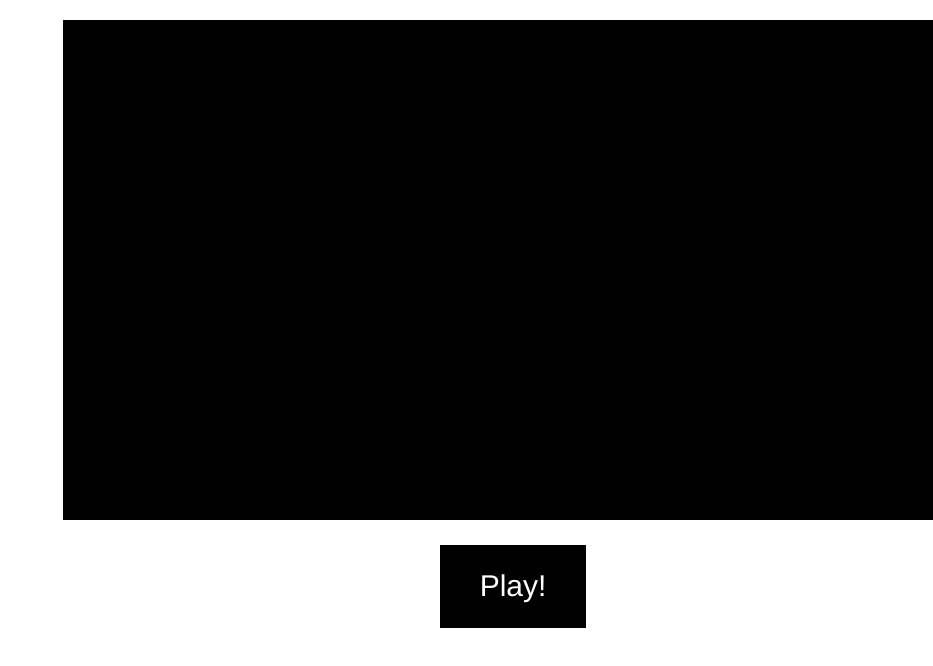
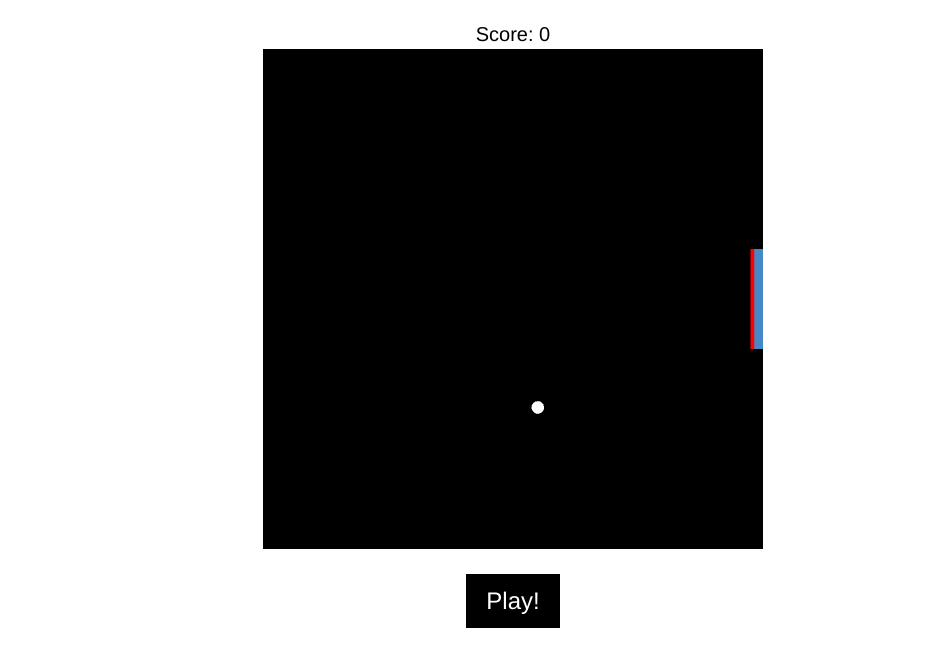
Before and after one commit to Zpeugh/rt_rendering, a plain HTML site: page lab2/index.html in a window 1280 px wide. Both pictures are taken after a click on the button "Play!". Shown: the top 666 px of the page, without its empty margins (347-1280 px from the left). Drawn offline with nearby package versions, Linux system fonts and the light colour scheme.

Commit message:
Adding bouncing ball to the game.  Plus some easy scoring.  Bug in the score multiplier though

```diff
--- a/lab2/css/lab2.css
+++ b/lab2/css/lab2.css
@@ -16,14 +16,19 @@ body {
 }
 
 #start-btn{
-    /*margin-left: 100px;*/
-    padding: 20px 40px;
+    padding: 10px 20px;
     background-color: black;
     display: inline-block;
-    font-size: 30px;
+    font-size: 24px;
     appearance: none;
     box-shadow: none;
     border: none;
     color: white;
     margin-top: 20px;
 }
+
+
+.score-box{
+    font-size: 20px;
+    color: black;
+}
--- a/lab2/index.html
+++ b/lab2/index.html
@@ -47,21 +47,22 @@
 
     <script type="text/javascript" src="js/shader_setup.js"></script>
     <script type="text/javascript" src="js/utilities.js"></script>
+    <script type="text/javascript" src="js/create_objects.js"></script>
     <script type="text/javascript" src="js/display.js"></script>
 
 </head>
 
 <body onload="webGLStart();">
     <div class="row">
-        <div class="col-md-2 col-md-offset-5"></div>
         <div id="begin-box">
-        <canvas id="lab2-canvas" height="500", width="900"></canvas>
-        <div class="row">
-            <button id="start-btn" onclick="begin()">Play!</button>
+            <div class="row score-box">
+                <span>Score: </span><span id="score"></p>
+            </div>
+            <canvas id="lab2-canvas" height="500", width="500"></canvas>
+            <div class="row">
+                <button id="start-btn" onclick="begin()">Play!</button>
+            </div>
         </div>
-        </div>
-    </div>
-
     </div>
 
 </body>
--- /dev/null
+++ b/lab2/js/create_objects.js
@@ -0,0 +1,159 @@
+/**
+ * Date: 2/12/2017
+ * Author: Zach Peugh
+ * Class: CSE 5542
+ * Assignment: Lab 2
+ * Description: Extra utility functions used in the backend.
+ **/
+
+const PADDLE_COLOR = [0.274,0.533,0.7725,1];
+const PADDLE_XR = 1.0;
+const PADDLE_XL = 0.965;
+const PADDLE_YT = 0.2;
+const PADDLE_YB = -0.2;
+const PAD_COLOR = [1,0,0,1];
+const PAD_XR = 0.965;
+const PAD_XL = 0.95;
+const PAD_WIDTH = PAD_XR - PAD_XL;
+const PAD_YT = 0.2;
+const PAD_YB = -0.2;
+const STEM_WIDTH = 0.02;
+const PAD_STEM_XR = PAD_XR + STEM_WIDTH;
+const PAD_STEM_XL = PAD_XR;
+const PAD_STEM_YT = STEM_WIDTH / 2.0;
+const PAD_STEM_YB = -STEM_WIDTH / 2.0;
+const BALL_COLOR = [1,1,1,1];
+const BALL_X = 0.0;
+const BALL_Y = 0.0;
+const BALL_RADIUS = 0.025;
+const DEG_IN_CIRCLE = 360;
+var BALL_X_VELOCITY = -0.01243;
+var BALL_Y_VELOCITY = 0.01446;
+var PADDLE_X_SPEED = 0.1;
+var PADDLE_Y_SPEED = 0.1;
+
+function initializePaddle(){
+    mv_paddle_matrix = mat4.create();
+    mat4.identity(mv_paddle_matrix);
+
+    num_paddle_vertices = 4;
+    num_paddle_indices = 6;
+    num_paddle_colors = 4;
+
+    paddle_vertices.push(PADDLE_XR);    //x- top right
+    paddle_vertices.push(PADDLE_YT);    //y- top right
+    paddle_vertices.push(0.0);          //z- top right
+
+    paddle_vertices.push(PADDLE_XL);    //x- top left
+    paddle_vertices.push(PADDLE_YT);    //y- top left
+    paddle_vertices.push(0.0);          //z- top left
+
+    paddle_vertices.push(PADDLE_XR);    //x- bottom right
+    paddle_vertices.push(PADDLE_YB);    //y- bottom right
+    paddle_vertices.push(0.0);          //z- bottom right
+
+    paddle_vertices.push(PADDLE_XL);    //x- bottom left
+    paddle_vertices.push(PADDLE_YB);    //y- bottom left
+    paddle_vertices.push(0.0);          //z-bottom left
+
+    paddle_indices.push(0);
+    paddle_indices.push(1);
+    paddle_indices.push(2);
+    paddle_indices.push(1);
+    paddle_indices.push(2);
+    paddle_indices.push(3);
+
+    for (var i = 0; i < 4; i++){
+        paddle_colors = paddle_colors.concat(PADDLE_COLOR);
+    }
+}
+
+function initializePad(){
+    mv_pad_matrix = mat4.create();
+    mat4.identity(mv_pad_matrix);
+
+    num_pad_vertices = 8;
+    num_pad_indices = 12;
+    num_pad_colors = 8;
+
+    //Main pad
+    pad_vertices.push(PAD_XR);      //x- top right
+    pad_vertices.push(PAD_YT);      //y- top right
+    pad_vertices.push(0.0);         //z- top right
+
+    pad_vertices.push(PAD_XL);      //x- top left
+    pad_vertices.push(PAD_YT);      //y- top left
+    pad_vertices.push(0.0);         //z- top left
+
+    pad_vertices.push(PAD_XR);      //x- bottom right
+    pad_vertices.push(PAD_YB);      //y- bottom right
+    pad_vertices.push(0.0);         //z- bottom right
+
+    pad_vertices.push(PAD_XL);      //x- bottom left
+    pad_vertices.push(PAD_YB);      //y- bottom left
+    pad_vertices.push(0.0);         //z-bottom left
+
+    pad_indices.push(0);
+    pad_indices.push(1);
+    pad_indices.push(2);
+    pad_indices.push(1);
+    pad_indices.push(2);
+    pad_indices.push(3);
+
+    for (var i = 0; i < 4; i++){
+        pad_colors = pad_colors.concat(PAD_COLOR);
+    }
+
+    //Extending lever
+    pad_vertices.push(PAD_STEM_XR);     //x- top right
+    pad_vertices.push(PAD_STEM_YT);     //y- top right
+    pad_vertices.push(0.0);             //z- top right
+
+    pad_vertices.push(PAD_STEM_XL);     //x- top left
+    pad_vertices.push(PAD_STEM_YT);     //y- top left
+    pad_vertices.push(0.0);             //z- top left
+
+    pad_vertices.push(PAD_STEM_XR);     //x- bottom right
+    pad_vertices.push(PAD_STEM_YB);     //y- bottom right
+    pad_vertices.push(0.0);             //z- bottom right
+
+    pad_vertices.push(PAD_STEM_XL);     //x- bottom left
+    pad_vertices.push(PAD_STEM_YB);     //y- bottom left
+    pad_vertices.push(0.0);             //z-bottom left
+
+    pad_indices.push(4);
+    pad_indices.push(5);
+    pad_indices.push(6);
+    pad_indices.push(5);
+    pad_indices.push(6);
+    pad_indices.push(7);
+
+    for (var i = 0; i < 4; i++){
+        pad_colors = pad_colors.concat(PADDLE_COLOR);
+    }
+
+}
+
+function initializeBall(){
+    mv_ball_matrix = mat4.create();
+    mat4.identity(mv_ball_matrix);
+
+    num_ball_vertices = DEG_IN_CIRCLE + 1;
+    num_ball_colors = num_ball_vertices;
+
+    ball_vertices.push(BALL_X);     //x
+    ball_vertices.push(BALL_Y);     //y
+    ball_vertices.push(0.0);        //z
+    ball_colors = ball_colors.concat(BALL_COLOR);
+
+    for (var i = 0; i < DEG_IN_CIRCLE; i++){
+        ball_vertices.push(BALL_X + BALL_RADIUS * Math.cos( degToRad(i) ) );   //x
+        ball_vertices.push(BALL_Y + BALL_RADIUS * Math.sin( degToRad(i) ) );   //y
+        ball_vertices.push(0.0);                                               //z
+        ball_colors = ball_colors.concat(BALL_COLOR);
+    }
+}
+
+function randomizeBallStart(){
+    console.log("TODO");
+}
--- a/lab2/js/display.js
+++ b/lab2/js/display.js
@@ -6,37 +6,40 @@
  * Description: Main file containing all of the public facing
  *              function definitions for the bar chart WebGL program
  **/
-const LEFT = 37;
-const RIGHT = 39;
-const DOWN = 40;
-const UP = 38;
-const SPACE = 19;
-const ENTER = 13;
-var X_SPEED = 0.08;
-var Y_SPEED = 0.07;
+
+// Initialize all global variables
 var gl;
 var shaderProgram;
 var draw_type = 2;
+var t_last = 0;
 var paddle_vertex_position_buffer;
 var paddle_vertex_color_buffer;
 var paddle_vertex_index_buffer;
 var pad_vertex_position_buffer;
 var pad_vertex_color_buffer;
 var pad_vertex_index_buffer;
+var ball_vertex_position_buffer;
+var ball_vertex_color_buffer;
+var ball_vertex_index_buffer;
 var paddle_vertices = [];
 var paddle_indices = [];
 var paddle_colors = [];
 var pad_vertices = [];
 var pad_indices = [];
 var pad_colors = [];
+var ball_vertices = [];
+var ball_colors = [];
 var num_paddle_vertices = 0;
 var num_paddle_indices = 0;
 var num_paddle_colors = 0;
 var num_pad_vertices = 0;
 var num_pad_indices = 0;
 var num_pad_colors = 0;
+var num_ball_vertices = 0;
+var num_ball_colors = 0;
 var mv_paddle_matrix;
 var mv_pad_matrix;
+var mv_ball_matrix;
 
 //////////// Init OpenGL Context etc. ///////////////
 function initGL(canvas) {
@@ -57,12 +60,17 @@ function clearCanvas() {
     pad_vertices = [];
     pad_indices = [];
     pad_colors = [];
+    ball_vertices = [];
+    ball_colors = [];
     paddle_vertex_position_buffer = {};
     paddle_vertex_color_buffer = {};
     paddle_vertex_index_buffer = {};
     pad_vertex_position_buffer = {};
     pad_vertex_color_buffer = {};
     pad_vertex_index_buffer = {};
+    ball_vertex_position_buffer = {};
+    ball_vertex_color_buffer = {};
+    ball_vertex_index_buffer = {};
     initBuffers();
 }
 
@@ -107,7 +115,18 @@ function initBuffers() {
     pad_vertex_color_buffer.itemSize = 4;
     pad_vertex_color_buffer.numItems = num_pad_colors;
 
+    // Initialize Ball
+    ball_vertex_position_buffer = gl.createBuffer();
+    gl.bindBuffer(gl.ARRAY_BUFFER, ball_vertex_position_buffer);
+    gl.bufferData(gl.ARRAY_BUFFER, new Float32Array(ball_vertices), gl.STATIC_DRAW);
+    ball_vertex_position_buffer.itemSize = 3;
+    ball_vertex_position_buffer.numItems = num_ball_vertices;
 
+    ball_vertex_color_buffer = gl.createBuffer();
+    gl.bindBuffer(gl.ARRAY_BUFFER, ball_vertex_color_buffer);
+    gl.bufferData(gl.ARRAY_BUFFER, new Float32Array(ball_colors), gl.STATIC_DRAW);
+    ball_vertex_color_buffer.itemSize = 4;
+    ball_vertex_color_buffer.numItems = num_ball_colors;
 }
 
 function drawPaddle(matrix) {
@@ -138,6 +157,20 @@ function drawPad(matrix) {
     gl.drawElements(gl.TRIANGLES, num_pad_indices, gl.UNSIGNED_SHORT, 0);
 }
 
+function drawBall(matrix) {
+    setMatrixUniforms(matrix);
+
+    gl.bindBuffer(gl.ARRAY_BUFFER, ball_vertex_position_buffer);
+    gl.vertexAttribPointer(shaderProgram.vertexPositionAttribute, ball_vertex_position_buffer.itemSize, gl.FLOAT, false, 0, 0);
+
+    gl.bindBuffer(gl.ARRAY_BUFFER, ball_vertex_color_buffer);
+    gl.vertexAttribPointer(shaderProgram.vertexColorAttribute, ball_vertex_color_buffer.itemSize, gl.FLOAT, false, 0, 0);
+
+    // draw arrays - triangle Fan
+    gl.bindBuffer(gl.ELEMENT_ARRAY_BUFFER, ball_vertex_index_buffer);
+    gl.drawArrays(gl.TRIANGLE_FAN, 0, ball_vertex_position_buffer.numItems);
+}
+
 function webGLStart() {
     var canvas = document.getElementById("lab2-canvas");
     initGL(canvas);
@@ -155,16 +188,13 @@ function webGLStart() {
     gl.clearColor(0.0, 0.0, 0.0, 1.0);
     $(document).keydown(keypressHandler);
 
-    num_paddle_vertices = 4;
-    num_paddle_indices = 6;
-    num_paddle_colors = 4;
-    num_pad_vertices = 8;
-    num_pad_indices = 12;
-    num_pad_colors = 8;
     initializePad();
     initializePaddle();
+    initializeBall();
     drawScene();
+    updateScore(score);
 }
+
 
 function drawScene() {
 
@@ -173,22 +203,72 @@ function drawScene() {
 
     initBuffers();
 
-    var Mstack = [];
+    var model_1 = mat4.create();
+    mat4.identity(model_1);
+    model_1 = mat4.multiply(model_1, mv_paddle_matrix);
+    drawPaddle(model_1);
+
+    model_2 = mat4.multiply(model_1, mv_pad_matrix);
+    drawPad(model_2);
+
+    var model_3 = mat4.create();
+    mat4.identity(model_3);
+
+    model_3 = mat4.multiply(model_3, mv_ball_matrix);
+    drawBall(model_3);
+
+    gl.clearColor(0.0, 0.0, 0.0, 1.0);
+}
+
+function drawSceneRecursive(t_now) {
+
+    t_now = t_now * 0.001;
+    var t_elapsed = t_now - t_last;
+    if (t_elapsed > 1 / FRAMES_PER_SECOND){
+        t_last = t_now;
+    }
+    gl.viewport(0, 0, gl.viewportWidth, gl.viewportHeight);
+    gl.clear(gl.COLOR_BUFFER_BIT | gl.DEPTH_BUFFER_BIT);
+
+    initBuffers();
 
     var model_1 = mat4.create();
     mat4.identity(model_1);
     model_1 = mat4.multiply(model_1, mv_paddle_matrix);
     drawPaddle(model_1);
 
-    // Mstack.push(model);
     model_2 = mat4.multiply(model_1, mv_pad_matrix);
     drawPad(model_2);
 
+    var model_3 = mat4.create();
+    mat4.identity(model_3);
+
+    calculateBallPosition();
+    model_3 = mat4.multiply(model_3, mv_ball_matrix);
+    drawBall(model_3);
+
     gl.clearColor(0.0, 0.0, 0.0, 1.0);
+
+    requestAnimationFrame(drawSceneRecursive);
 }
 
 
 // Start moving the pong ball
 function begin() {
     console.log("beginning");
+    requestAnimationFrame(drawSceneRecursive);
 }
+
+function pauseBall() {
+    BALL_X_VELOCITY = 0;
+    BALL_Y_VELOCITY = 0;
+}
+
+function gameOver() {
+    pauseBall();
+    alert("You scored " + score + " points.\nPlay again?");
+}
+
+function updateScore(score){
+    $('span#score').text(" " + score);
+}
--- a/lab2/js/utilities.js
+++ b/lab2/js/utilities.js
@@ -5,153 +5,41 @@
  * Assignment: Lab 2
  * Description: Extra utility functions used in the backend.
  **/
-
-const PADDLE_COLOR = [0.274,0.533,0.7725,1];
-const PAD_COLOR = [1,0,0,1];
-const PADDLE_XR = 1.0;
-const PADDLE_XL = 0.965;
-const PADDLE_YT = 0.2;
-const PADDLE_YB = -0.2;
-const PAD_XR = 0.965;
-const PAD_XL = 0.95;
-const PAD_YT = 0.1;
-const PAD_YB = -0.1;
-const STEM_WIDTH = 0.02;
-const PAD_STEM_XR = PAD_XR + STEM_WIDTH;
-const PAD_STEM_XL = PAD_XR;
-const PAD_STEM_YT = STEM_WIDTH / 2.0;
-const PAD_STEM_YB = -STEM_WIDTH / 2.0;
+const LEFT = 37;
+const RIGHT = 39;
+const DOWN = 40;
+const UP = 38;
+const SPACE = 32;
+const ENTER = 13;
+const FRAMES_PER_SECOND = 10;
 var PADDLE_EXTENDED = false;
-var mvMatrixStack = [];
+var score = 0;
+var multiplier = 1;
 
 
-function pushMatrix(stack, matrix) {
-    var copy = mat4.create();
-    mat4.set(matrix, copy);
-    stack.push(copy);
-}
-
-function popMatrix(stack, copy) {
-    if (stack.length == 0) {
-        throw "Invalid popMatrix!";
-    }
-    copy = stack.pop();
-}
 
 function setMatrixUniforms(matrix) {
     gl.uniformMatrix4fv(shaderProgram.mvMatrixUniform, false, matrix);
 }
 
-function initializePaddle(){
-    mv_paddle_matrix = mat4.create();
-    mat4.identity(mv_paddle_matrix);
-
-    paddle_vertices.push(PADDLE_XR);   //x- top right
-    paddle_vertices.push(PADDLE_YT);   //y- top right
-    paddle_vertices.push(0.0);         //z- top right
-
-    paddle_vertices.push(PADDLE_XL);    //x- top left
-    paddle_vertices.push(PADDLE_YT);    //y- top left
-    paddle_vertices.push(0.0);          //z- top left
-
-    paddle_vertices.push(PADDLE_XR);    //x- bottom right
-    paddle_vertices.push(PADDLE_YB);   //y- bottom right
-    paddle_vertices.push(0.0);     //z- bottom right
-
-    paddle_vertices.push(PADDLE_XL);     //x- bottom left
-    paddle_vertices.push(PADDLE_YB);   //y- bottom left
-    paddle_vertices.push(0.0);     //z-bottom left
-
-    paddle_indices.push(0);
-    paddle_indices.push(1);
-    paddle_indices.push(2);
-    paddle_indices.push(1);
-    paddle_indices.push(2);
-    paddle_indices.push(3);
-
-    for (var i = 0; i < 4; i++){
-        paddle_colors = paddle_colors.concat(PADDLE_COLOR);
-    }
-}
-
-function initializePad(){
-    mv_pad_matrix = mat4.create();
-    mat4.identity(mv_pad_matrix);
-
-    //Main pad
-    pad_vertices.push(PAD_XR);    //x- top right
-    pad_vertices.push(PAD_YT);    //y- top right
-    pad_vertices.push(0.0);     //z- top right
-
-    pad_vertices.push(PAD_XL);     //x- top left
-    pad_vertices.push(PAD_YT);    //y- top left
-    pad_vertices.push(0.0);     //z- top left
-
-    pad_vertices.push(PAD_XR);    //x- bottom right
-    pad_vertices.push(PAD_YB);   //y- bottom right
-    pad_vertices.push(0.0);     //z- bottom right
-
-    pad_vertices.push(PAD_XL);     //x- bottom left
-    pad_vertices.push(PAD_YB);   //y- bottom left
-    pad_vertices.push(0.0);     //z-bottom left
-
-    pad_indices.push(0);
-    pad_indices.push(1);
-    pad_indices.push(2);
-    pad_indices.push(1);
-    pad_indices.push(2);
-    pad_indices.push(3);
-
-    for (var i = 0; i < 4; i++){
-        pad_colors = pad_colors.concat(PAD_COLOR);
-    }
-
-    //Extending lever
-    pad_vertices.push(PAD_STEM_XR);    //x- top right
-    pad_vertices.push(PAD_STEM_YT);    //y- top right
-    pad_vertices.push(0.0);     //z- top right
-
-    pad_vertices.push(PAD_STEM_XL);     //x- top left
-    pad_vertices.push(PAD_STEM_YT);    //y- top left
-    pad_vertices.push(0.0);     //z- top left
-
-    pad_vertices.push(PAD_STEM_XR);    //x- bottom right
-    pad_vertices.push(PAD_STEM_YB);   //y- bottom right
-    pad_vertices.push(0.0);     //z- bottom right
-
-    pad_vertices.push(PAD_STEM_XL);     //x- bottom left
-    pad_vertices.push(PAD_STEM_YB);   //y- bottom left
-    pad_vertices.push(0.0);     //z-bottom left
-
-    pad_indices.push(4);
-    pad_indices.push(5);
-    pad_indices.push(6);
-    pad_indices.push(5);
-    pad_indices.push(6);
-    pad_indices.push(7);
-
-    for (var i = 0; i < 4; i++){
-        pad_colors = pad_colors.concat(PADDLE_COLOR);
-    }
-
+function degToRad(degrees) {
+    return degrees * Math.PI / 180;
 }
 
 function padExtendAnimation(){
     if (!PADDLE_EXTENDED){
         PADDLE_EXTENDED = true;
         mv_pad_matrix = mat4.translate(mv_pad_matrix, [-STEM_WIDTH, 0, 0]);
-        drawScene();
         setTimeout(function(){
             mv_pad_matrix = mat4.translate(mv_pad_matrix, [STEM_WIDTH, 0, 0]);
-            drawScene();
             PADDLE_EXTENDED = false;
-        }, 750);
+        }, 500);
     }
 }
 
 function checkForWall(direction){
-    var x_trans = mv_paddle_matrix[12] + X_SPEED;
-    var y_trans = mv_paddle_matrix[13] + Y_SPEED;
+    var x_trans = mv_paddle_matrix[12] + PADDLE_X_SPEED;
+    var y_trans = mv_paddle_matrix[13] + PADDLE_Y_SPEED;
 
     if (direction == LEFT && PADDLE_XL + x_trans <= -.85){
         mv_paddle_matrix[12] = -1 - PADDLE_XL;
@@ -170,38 +58,80 @@ function checkForWall(direction){
     }
 }
 
+function increaseVelocity(){
+    BALL_X_VELOCITY = BALL_X_VELOCITY * 1.05;
+    BALL_Y_VELOCITY = BALL_Y_VELOCITY * 1.05;
+}
+
+
+function checkForBounce(){
+    var x = mv_ball_matrix[12] + BALL_X_VELOCITY;
+    var y = mv_ball_matrix[13] + BALL_Y_VELOCITY;
+    paddle_x = mv_paddle_matrix[12] + PAD_XL;
+    paddle_y_top = mv_paddle_matrix[13] + PAD_YT;
+    paddle_y_bottom = mv_paddle_matrix[13] + PAD_YB;
+
+    if (PADDLE_EXTENDED){
+        x = x + STEM_WIDTH + PAD_WIDTH;
+        multiplier += 1;
+    }
+
+    if (x >= paddle_x && y < paddle_y_top && y > paddle_y_bottom){
+        score = score + multiplier;
+        console.log("Multiplier: " + multiplier);
+        console.log("Score: " + score);
+        updateScore(score);
+        increaseVelocity();
+        BALL_X_VELOCITY = -BALL_X_VELOCITY;
+    } else if (x >= 1){
+        console.log("Game over");
+        gameOver();
+    } else if(x <= -1){
+        BALL_X_VELOCITY = -BALL_X_VELOCITY;
+    } else if (y >= 1 || y <= -1){
+        BALL_Y_VELOCITY = -BALL_Y_VELOCITY;
+    }
+}
+
+function calculateBallPosition(){
+    checkForBounce();
+    mv_ball_matrix = mat4.translate(mv_ball_matrix, [BALL_X_VELOCITY, BALL_Y_VELOCITY, 0]);
+}
+
+
+
 function keypressHandler(key) {
     switch (key.which) {
         case LEFT:
             if (!checkForWall(LEFT)){
-                mv_paddle_matrix = mat4.translate(mv_paddle_matrix, [-X_SPEED, 0, 0]);
+                mv_paddle_matrix = mat4.translate(mv_paddle_matrix, [-PADDLE_X_SPEED, 0, 0]);
             }
-            drawScene();
             break;
         case RIGHT:
             if (!checkForWall(RIGHT)){
-                mv_paddle_matrix = mat4.translate(mv_paddle_matrix, [X_SPEED, 0, 0]);
+                mv_paddle_matrix = mat4.translate(mv_paddle_matrix, [PADDLE_X_SPEED, 0, 0]);
             }
-            drawScene();
             break;
         case DOWN:
             if (!checkForWall(DOWN)){
-                mv_paddle_matrix = mat4.translate(mv_paddle_matrix, [0, -Y_SPEED, 0]);
+                mv_paddle_matrix = mat4.translate(mv_paddle_matrix, [0, -PADDLE_Y_SPEED, 0]);
             }
-            drawScene();
             break;
         case UP:
             if (!checkForWall(UP)){
-                mv_paddle_matrix = mat4.translate(mv_paddle_matrix, [0, Y_SPEED, 0]);
+                mv_paddle_matrix = mat4.translate(mv_paddle_matrix, [0, PADDLE_Y_SPEED, 0]);
             }
-            drawScene();
             break;
         case ENTER:
             padExtendAnimation();
             console.log("enter or space");
             break;
-
-        default: return;
+        case SPACE:
+            padExtendAnimation();
+            break;
+        default:
+            console.log(key.which)
+            return;
     }
     key.preventDefault();
 
```
Also changed, not shown: lab2/js/paddle.js (deleted).
